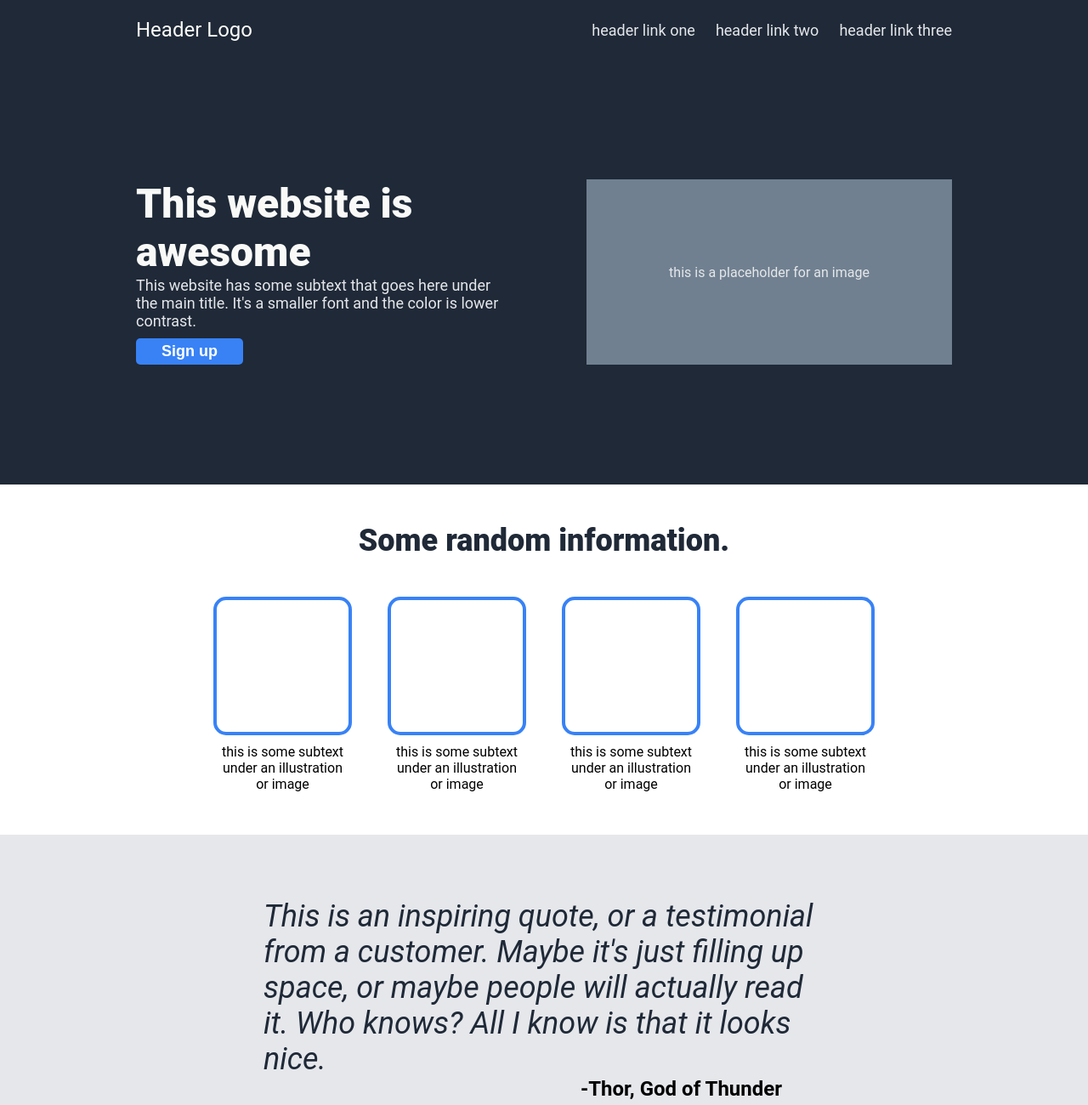
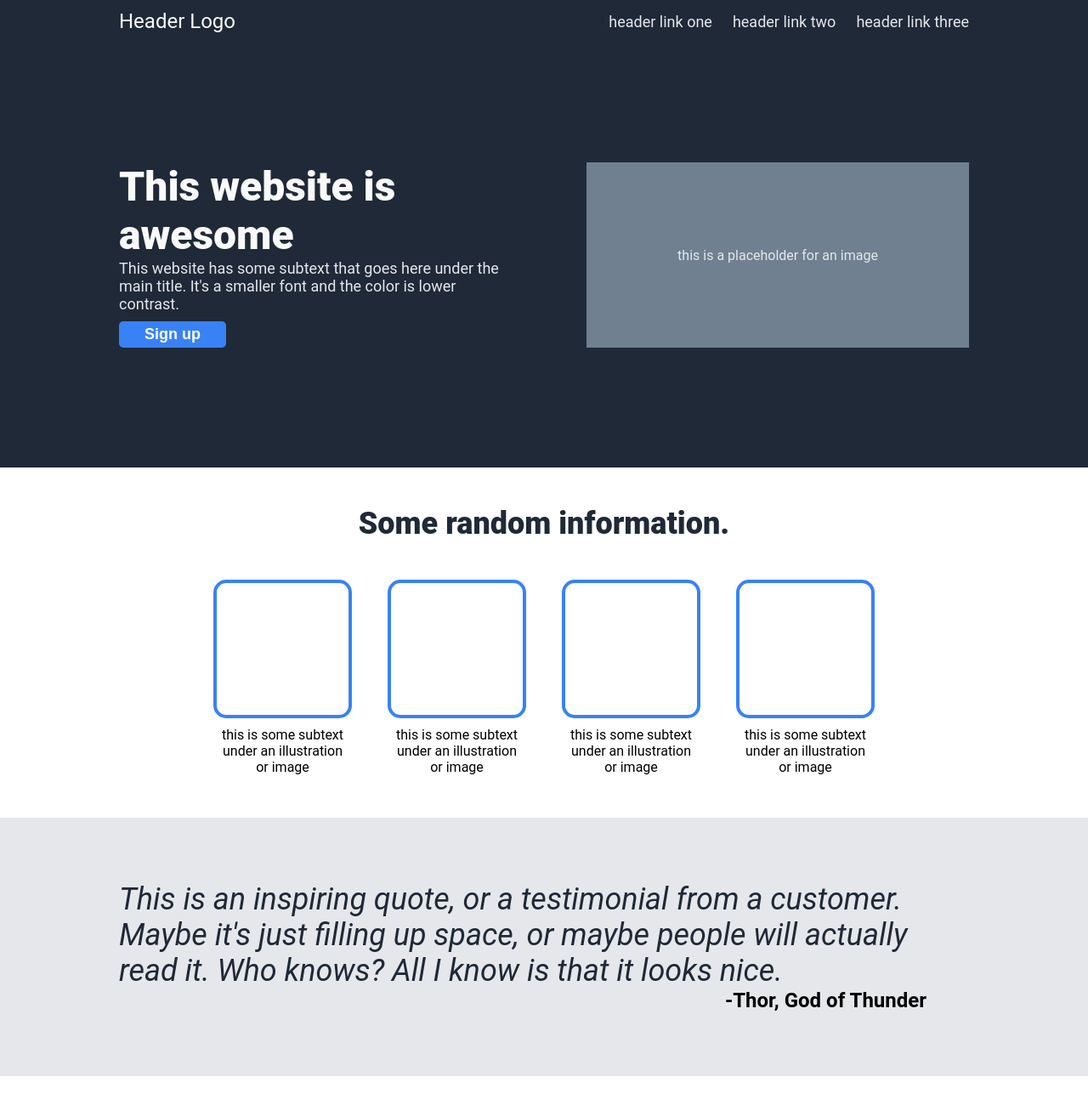
Before and after one commit to markgallant01/landing-page, a plain HTML site: page index.html in a window 1280 px wide. Shown: the top 1300 px of the page at 85% size. Drawn offline with Linux system fonts and the light colour scheme.

Commit message:
change horizontal sizing on content divs to better scale to smaller screen widths
Changing the content divs to have absolue pixel widths rather than
percentage based widths allows them to properly shrink as flex items and
padding keeps them from touching the sides of the screen even with tight
screen widths.

```diff
--- a/style.css
+++ b/style.css
@@ -25,13 +25,13 @@ body {
   display: flex;
   justify-content: center;
   align-items: center;
-  padding: 10px 0;
 }
 
 .header > div {
-  width: 75%;
+  width: 1000px;
   display: flex;
   justify-content: space-between;
+  padding: 0 50px;
 }
 
 .header > div > a {
@@ -61,10 +61,11 @@ body {
 }
 
 .title > div {
-  width: 75%;
+  width: 1000px;
   display: flex;
   justify-content: space-between;
   gap: 100px;
+  padding: 0 50px;
 }
 
 .title-left {
@@ -111,11 +112,12 @@ body {
 }
 
 .info > div {
-  width: 75%;
+  width: 1000px;
   display: flex;
   flex-direction: column;
   justify-content: space-between;
   align-items: center;
+  padding: 0 20px;
 }
 
 .info h2 {
@@ -127,7 +129,8 @@ body {
 
 .info-content {
   display: flex;
-  justify-content: space-between;
+  justify-content: space-evenly;
+  flex-wrap: wrap;
   gap: 50px;
   margin: 25px 0;
 }
@@ -158,11 +161,12 @@ body {
 }
 
 .quote > div {
-  width: 75%;
+  width: 1000px;
   display: flex;
   flex-direction: column;
   align-items: center;
-  margin: 75px 310px;
+  padding: 0 50px;
+  margin: 75px 0;
 }
 
 .quote-quote {
@@ -183,17 +187,17 @@ body {
   width: 100%;
   display: flex;
   justify-content: center;
-  align-items: center
+  align-items: center;
 }
 
 .action > div {
-  width: 75%;
+  width: 1000px;
   display: flex;
   justify-content: space-between;
   align-items: center;
   background-color: #3882f6;
   border-radius: 10px;
-  margin: 100px 0;
+  margin: 100px 50px;
 }
 
 .action-text {
```
